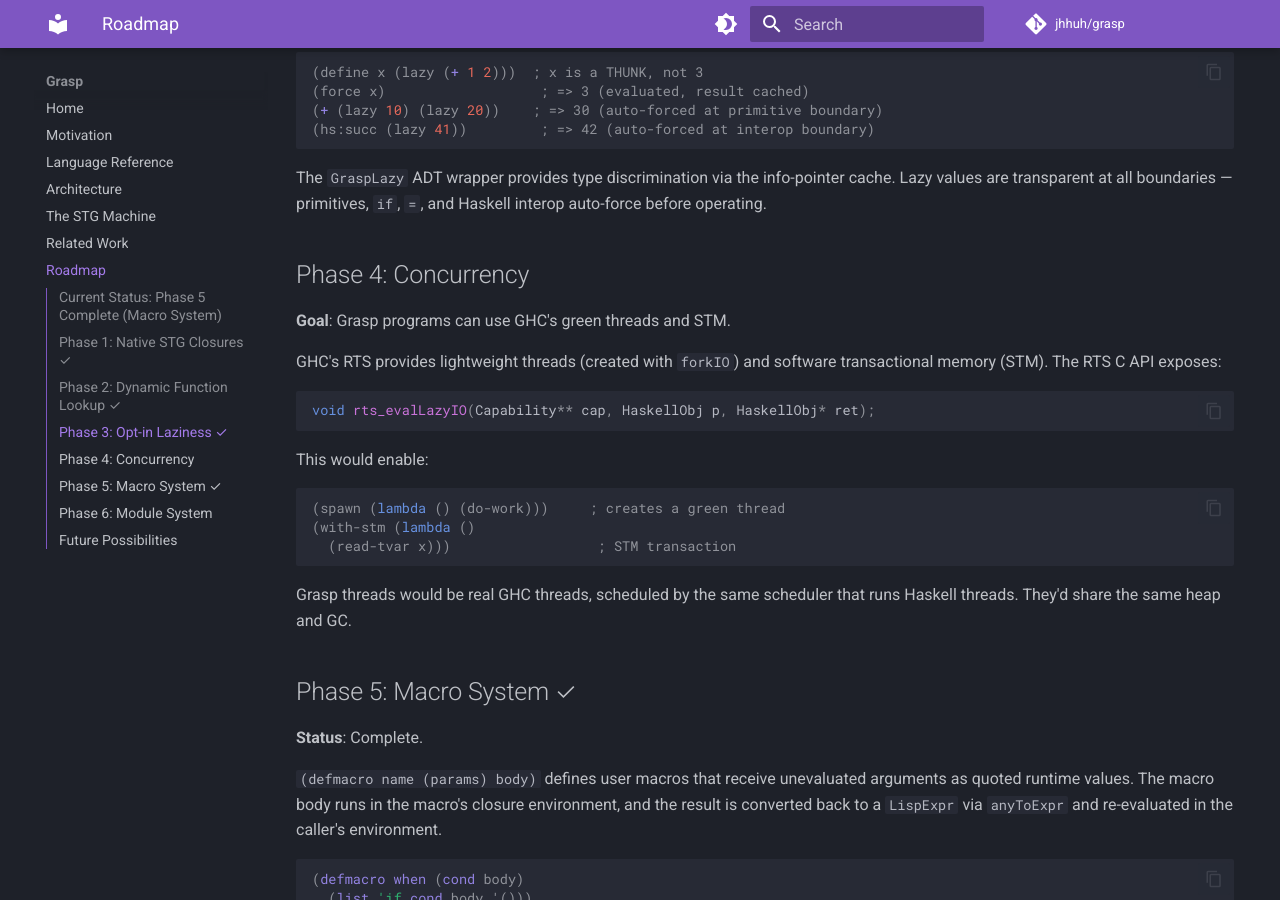
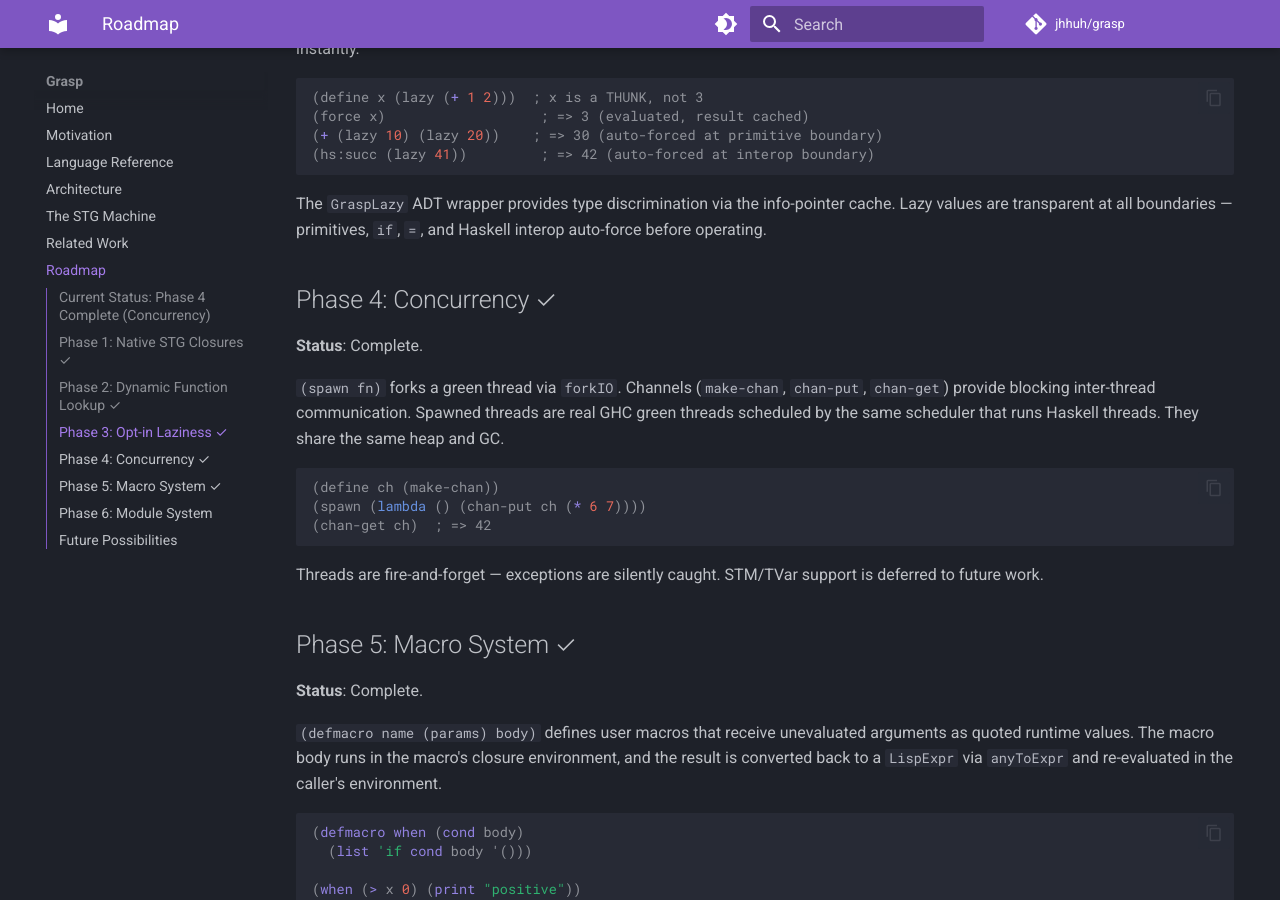
Before and after one commit to jhhuh/grasp, an MkDocs documentation site: the page built from docs/roadmap.md, in a window 1280 px wide and 900 px high, scrolled down 1758 px. Built offline with MkDocs 1.6.1 and Material for MkDocs 9.7.7, drawn with Linux system fonts in a browser that asks for light colours; comment, search, counter and statistics services are not loaded; some of the changed text lies outside the part shown.

Commit message:
docs: update for concurrency

````diff
--- a/docs/roadmap.md
+++ b/docs/roadmap.md
@@ -2,7 +2,7 @@
 
 Grasp's MVP demonstrates that a dynamic Lisp can construct closures on GHC's heap and evaluate them through the STG machine. This page outlines where the project goes from here.
 
-## Current Status: Phase 5 Complete (Macro System)
+## Current Status: Phase 4 Complete (Concurrency)
 
 What works:
 - S-expression parser (integers, strings, booleans, symbols, lists, quoting)
@@ -21,7 +21,8 @@ What works:
 - Legacy `haskell-call` backward compatibility
 - REPL with error recovery
 - **`defmacro`** — user-defined macros that receive unevaluated arguments as quoted data, return code for re-evaluation
-- 136 tests passing
+- **`spawn`** — green threads via `forkIO`, channels via `Chan` for inter-thread communication
+- 147 tests passing
 
 What the project proves: a dynamic Lisp can inhabit GHC's heap as a native tenant, call arbitrary Haskell functions, and create real GHC thunks with standard update semantics. Grasp integers ARE `I#` closures, lazy values ARE GHC THUNKs, and the RTS's own evaluation machinery forces them.
 
@@ -73,24 +74,19 @@ Any Haskell function can be called by name at runtime via the GHC API:
 
 The `GraspLazy` ADT wrapper provides type discrimination via the info-pointer cache. Lazy values are transparent at all boundaries — primitives, `if`, `=`, and Haskell interop auto-force before operating.
 
-## Phase 4: Concurrency
+## Phase 4: Concurrency ✓
 
-**Goal**: Grasp programs can use GHC's green threads and STM.
+**Status**: Complete.
 
-GHC's RTS provides lightweight threads (created with `forkIO`) and software transactional memory (STM). The RTS C API exposes:
+`(spawn fn)` forks a green thread via `forkIO`. Channels (`make-chan`, `chan-put`, `chan-get`) provide blocking inter-thread communication. Spawned threads are real GHC green threads scheduled by the same scheduler that runs Haskell threads. They share the same heap and GC.
 
-```c
-void rts_evalLazyIO(Capability** cap, HaskellObj p, HaskellObj* ret);
+```lisp
+(define ch (make-chan))
+(spawn (lambda () (chan-put ch (* 6 7))))
+(chan-get ch)  ; => 42
 ```
 
-This would enable:
-```lisp
-(spawn (lambda () (do-work)))     ; creates a green thread
-(with-stm (lambda ()
-  (read-tvar x)))                  ; STM transaction
-```
-
-Grasp threads would be real GHC threads, scheduled by the same scheduler that runs Haskell threads. They'd share the same heap and GC.
+Threads are fire-and-forget — exceptions are silently caught. STM/TVar support is deferred to future work.
 
 ## Phase 5: Macro System ✓
 
````
Also changed, not shown: docs/architecture.md (+3 -1 lines), docs/language.md (+33 -0 lines).
